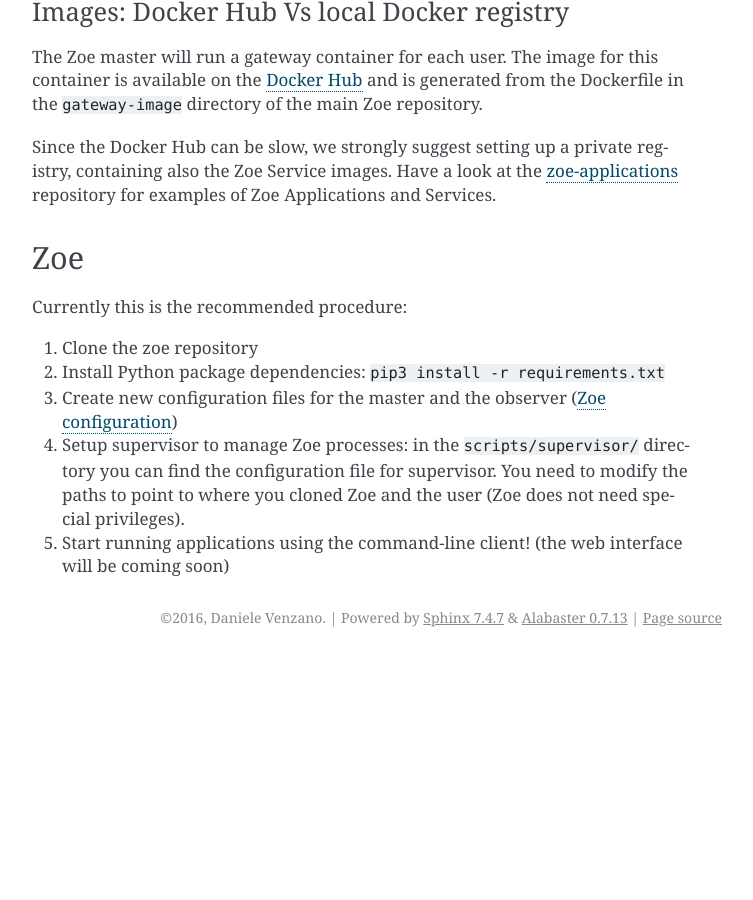
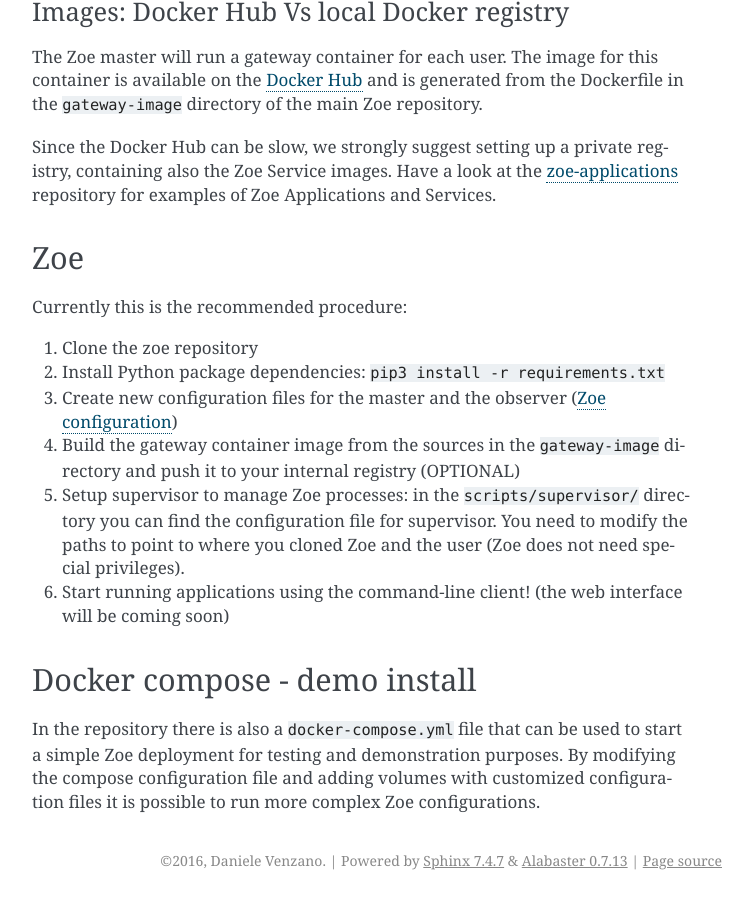
Before and after one commit to DistributedSystemsGroup/zoe, a Sphinx documentation site: the page built from docs/install.rst, in a window 1280 px wide and 900 px high, scrolled down 2045 px. Shown: the whole window, without its empty margins (388-1141 px from the left). Built offline with Sphinx 7.4.7, drawn with Linux system fonts in a browser that asks for light colours; before the commit the page ends 2702 px from its top, so only the background shows below that; some of the changed text lies outside the part shown.

Commit message:
A few more documentation updates

```diff
--- a/docs/architecture.rst
+++ b/docs/architecture.rst
@@ -22,8 +22,8 @@
 Application descriptions are at the core of Zoe. They are likely to evolve in time to include more information that needs to be passed to the scheduler.
 Currently they are composed of a set of generic attributes that apply to the whole Zoe Application and a list of Zoe Frameworks. Each Framework is composed by Zoe Services, that describe actual Docker containers. The composition of Frameworks and Services is described by a dependency tree.
 
-These descriptions are strictly linked to the docker images used in the process descriptions, as they specify environment variables and commands to be executed. We successfully used third party images, demonstrating the generality of zoe's approach.
+These descriptions are strictly linked to the docker images used in the process descriptions, as they specify environment variables and commands to be executed. We successfully used third party images, demonstrating the generality of Zoe's approach.
 
-Please note that this documentation refers to the full Aoe Application description that is not yet fully implemented in actual code.
+Please note that this documentation refers to the full Zoe Application description that is not yet fully implemented in actual code.
 
-You can use the ``zoe.py pre-app-list`` and ``zoe.py pre-app-export`` commands to export a JSON-formatted application description to use as a template.
+You can have a look to example applications by going to the `zoe-applications <https://github.com/DistributedSystemsGroup/zoe-applications>`_ repository.
--- a/docs/install.rst
+++ b/docs/install.rst
@@ -63,7 +63,6 @@
 
 Since the Docker Hub can be slow, we strongly suggest setting up a private registry, containing also the Zoe Service images. Have a look at the `zoe-applications <https://github.com/DistributedSystemsGroup/zoe-applications>`_ repository for examples of Zoe Applications and Services.
 
-
 Zoe
 ---
 
@@ -72,6 +71,12 @@
 1. Clone the zoe repository
 2. Install Python package dependencies: ``pip3 install -r requirements.txt``
 3. Create new configuration files for the master and the observer (:ref:`config_file`)
-4. Setup supervisor to manage Zoe processes: in the ``scripts/supervisor/`` directory you can find the configuration file for
+4. Build the gateway container image from the sources in the ``gateway-image`` directory and push it to your internal registry (OPTIONAL)
+5. Setup supervisor to manage Zoe processes: in the ``scripts/supervisor/`` directory you can find the configuration file for
    supervisor. You need to modify the paths to point to where you cloned Zoe and the user (Zoe does not need special privileges).
-5. Start running applications using the command-line client! (the web interface will be coming soon)
+6. Start running applications using the command-line client! (the web interface will be coming soon)
+
+Docker compose - demo install
+-----------------------------
+
+In the repository there is also a ``docker-compose.yml`` file that can be used to start a simple Zoe deployment for testing and demonstration purposes. By modifying the compose configuration file and adding volumes with customized configuration files it is possible to run more complex Zoe configurations.
```
